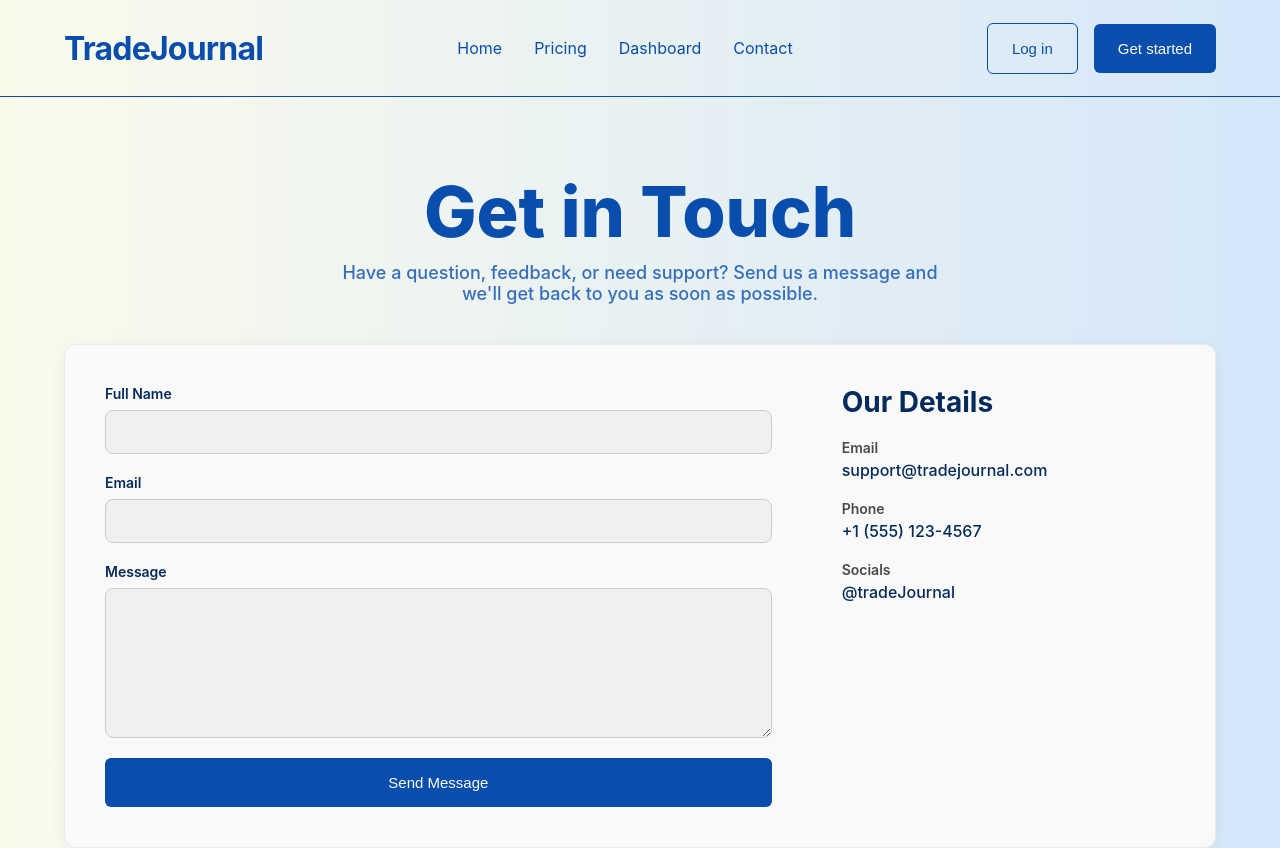
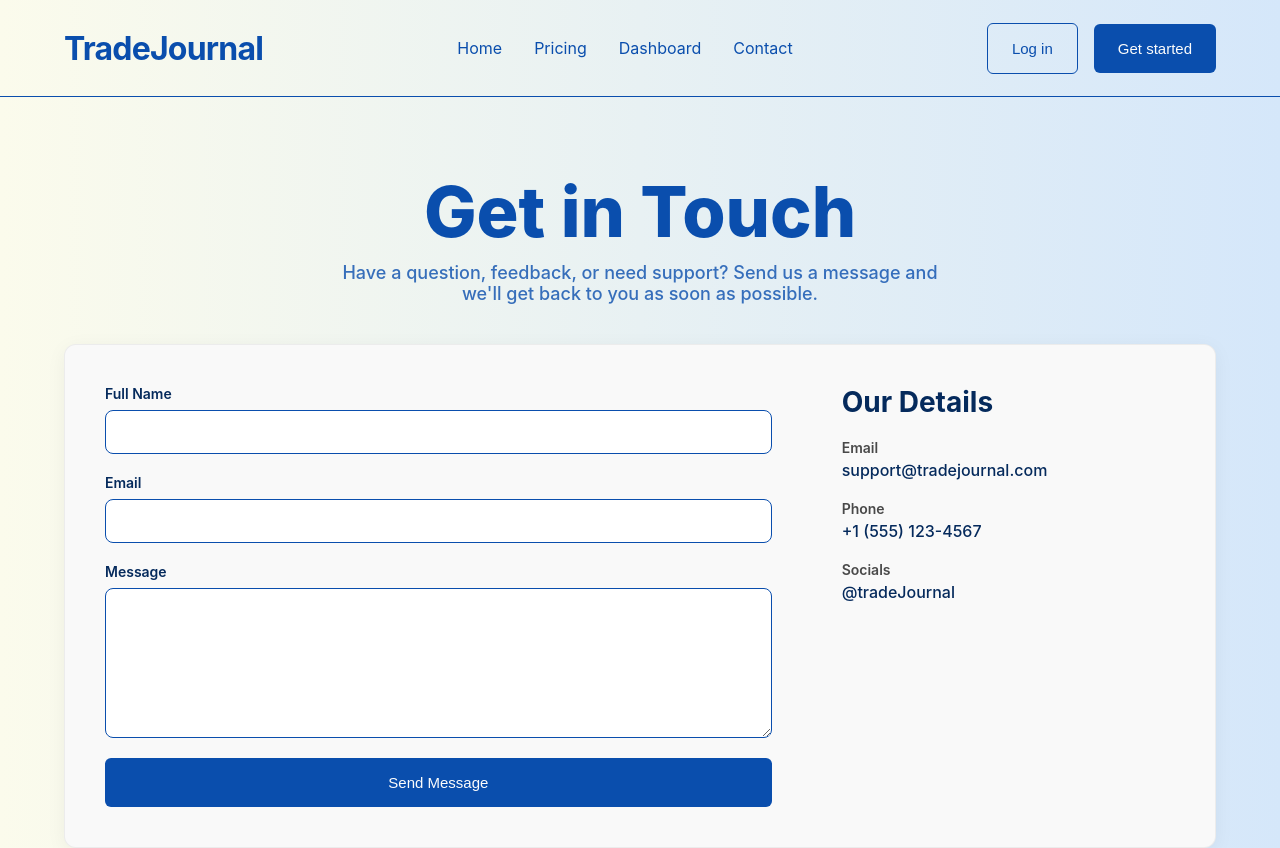
Before and after one commit to ayushcodes0/Tj-Frontend, a React (Vite) app: page /contact in a window 1280 px wide. Shown: the top 848 px of the page. Built offline with nearby package versions, Linux system fonts and the light colour scheme; no server answers.

Commit message:
form ui improvement

```diff
--- a/src/pages/ContactPage/ContactPage.module.css
+++ b/src/pages/ContactPage/ContactPage.module.css
@@ -82,9 +82,8 @@
 .input {
   width: 100%;
   padding: 12px 16px;
-  border: 1px solid #ccc;
+  border: .5px solid var(--primary-text);
   border-radius: 8px;
-  background-color: #f0f0f0;
   font-size: 16px;
   color: var(--primary-dark-text);
   transition: all 0.2s ease-in-out;
```
